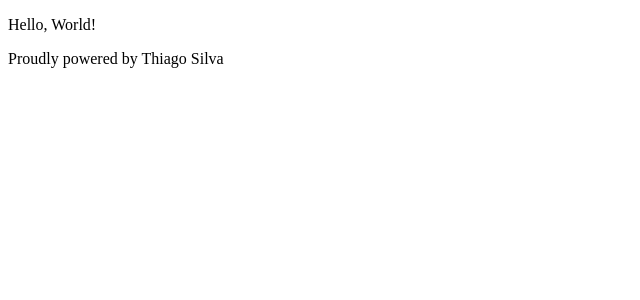
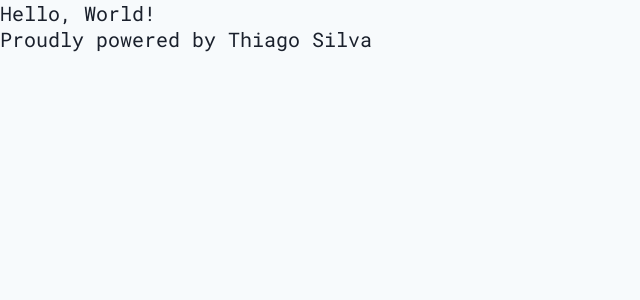
Before and after one commit to silva-thiago/reacjs-framework, a Next.js app: page / in a window 1280 px wide. Shown: the top 300 px of the page, without its empty margins (0-640 px from the left). Built offline with nearby package versions, Linux system fonts and the light colour scheme.

Commit message:
Relocated files

```diff
--- a/pages/_app.tsx
+++ /dev/null
@@ -1,8 +0,0 @@
-import React from 'react'
-import { AppProps } from 'next/app'
-
-const MyApp: React.FC<AppProps> = ({ Component, pageProps }) => {
-  return <Component {...pageProps} />
-}
-
-export default MyApp
--- /dev/null
+++ b/src/pages/_app.tsx
@@ -0,0 +1,17 @@
+import React from 'react'
+import { AppProps } from 'next/app'
+import { ThemeProvider } from 'styled-components'
+
+import GlobalStyle from '@/styles/globals'
+import Theme from '@/styles/theme'
+
+const MyApp: React.FC<AppProps> = ({ Component, pageProps }) => {
+  return (
+    <ThemeProvider theme={Theme}>
+      <Component {...pageProps} />
+      <GlobalStyle />
+    </ThemeProvider>
+  )
+}
+
+export default MyApp
```
Also changed, not shown: src/pages/api/hello.tsx (renamed from pages/api/hello.tsx), src/pages/index.tsx (renamed from pages/index.tsx).
